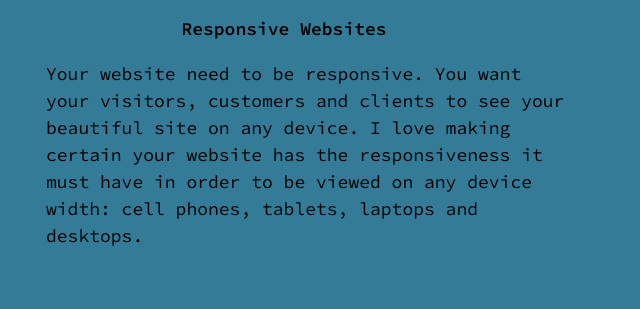
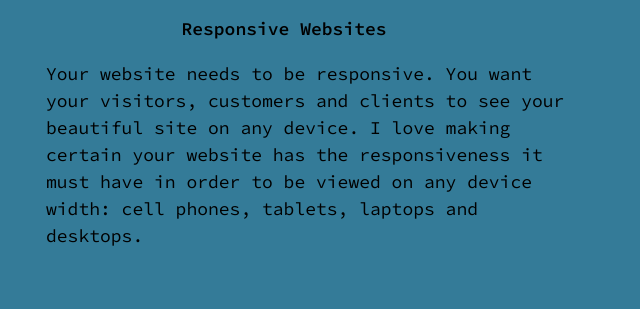
Before and after one commit to stevenjetton/stevenjetton.github.io, a plain HTML site: page index.html in a window 1280 px wide. Shown: the part 828-1137 px from the top of the page, 631-1271 px from the left. Drawn offline with Linux system fonts and the light colour scheme.

Commit message:
corrected spelling error

```diff
--- a/index.html
+++ b/index.html
@@ -69,7 +69,7 @@
               <h4>Jubilee Austen Project</h4>
               <h5>Responsive Websites</h5>
             </div>
-            <p>Your website need to be responsive. You want your visitors, customers
+            <p>Your website needs to be responsive. You want your visitors, customers
               and clients to see your beautiful site on any device. I love making certain
               your website has the responsiveness it must have in order to be
               viewed on any device width: cell phones, tablets, laptops and desktops.
```
